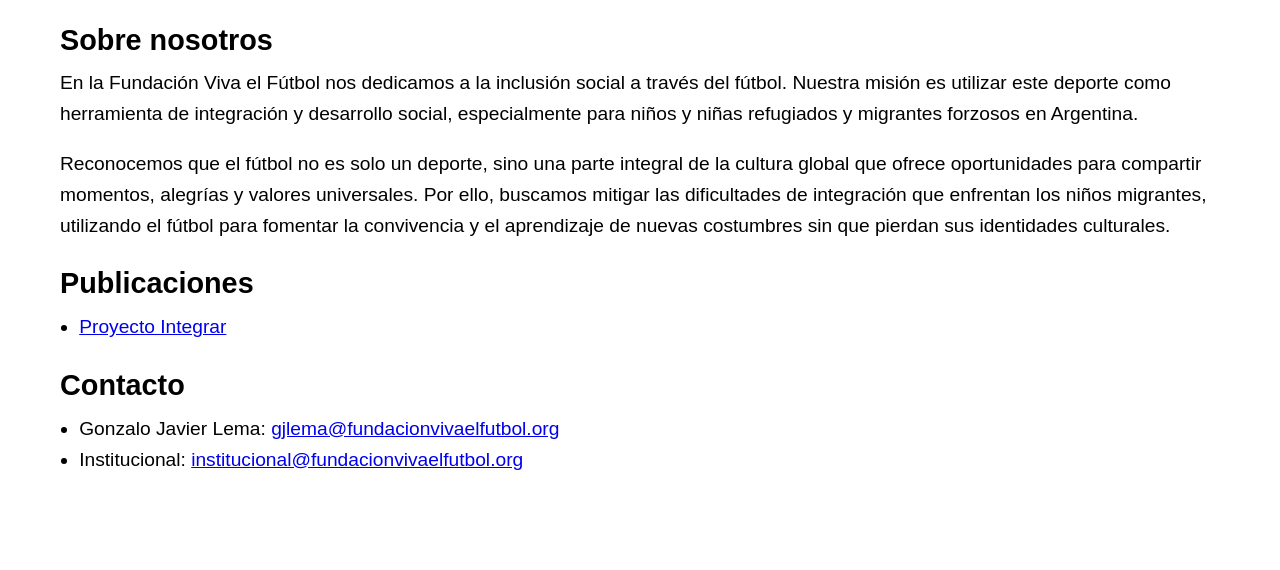
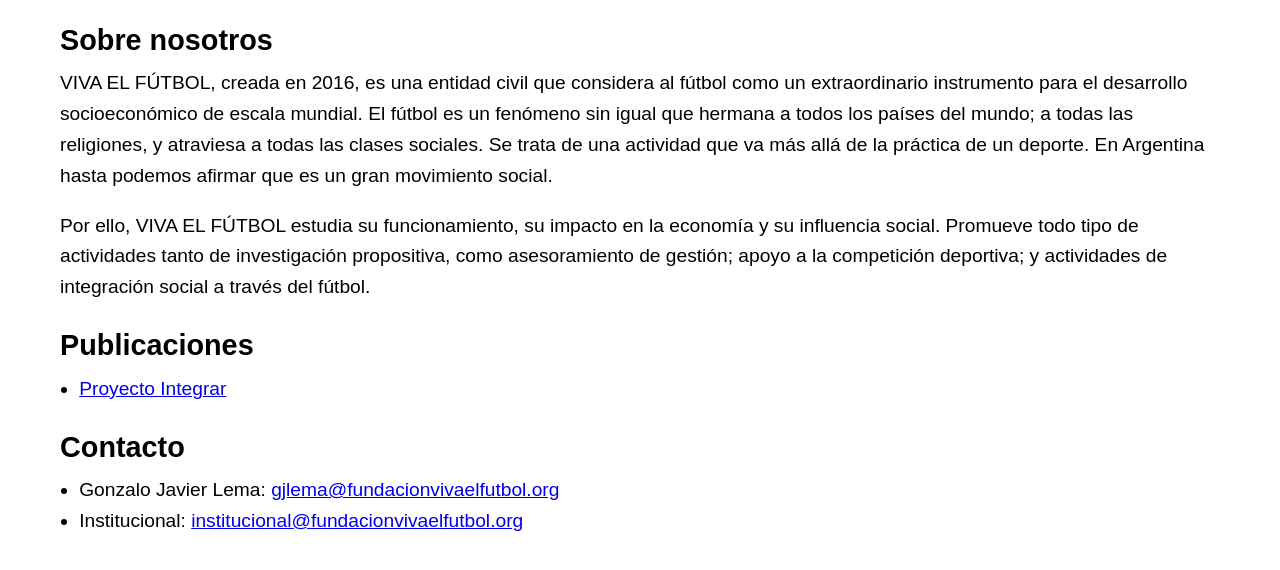
Before and after one commit to santilema/vivaelfutbol-home-page, a plain HTML site: page index.html in a window 1280 px wide. Shown: the part 94-664 px from the top of the page. Drawn offline with Linux system fonts and the light colour scheme.

Commit message:
updated text content

```diff
--- a/index.html
+++ b/index.html
@@ -72,14 +72,8 @@
 		</div>
 		<div id="intro">
 			<h2>Sobre nosotros</h1>
-				<p>En la Fundación Viva el Fútbol nos dedicamos a la inclusión social a través del fútbol. Nuestra
-					misión es utilizar este deporte como herramienta de integración y desarrollo social, especialmente
-					para niños y niñas refugiados y migrantes forzosos en Argentina.</p>
-				<p>Reconocemos que el fútbol no es solo un deporte, sino una parte integral de la cultura global que
-					ofrece oportunidades para compartir momentos, alegrías y valores universales. Por ello, buscamos
-					mitigar las dificultades de integración que enfrentan los niños migrantes, utilizando el fútbol para
-					fomentar la convivencia y el aprendizaje de nuevas costumbres sin que pierdan sus identidades
-					culturales.</p>
+				<p>VIVA EL FÚTBOL, creada en 2016, es una entidad civil que considera al fútbol como un extraordinario instrumento para el desarrollo socioeconómico de escala mundial. El fútbol es un fenómeno sin igual que hermana a todos los países del mundo; a todas las religiones, y atraviesa a todas las clases sociales. Se trata de una actividad que va más allá de la práctica de un deporte. En Argentina hasta podemos afirmar que es un gran movimiento social.</p>
+				<p>Por ello, VIVA EL FÚTBOL estudia su funcionamiento, su impacto en la economía y su influencia social. Promueve todo tipo de actividades tanto de investigación propositiva, como asesoramiento de  gestión; apoyo a la competición deportiva; y actividades de integración social a través del fútbol.</p>
 		</div>
 		<div id="publications">
 			<h2>Publicaciones</h1>
```
